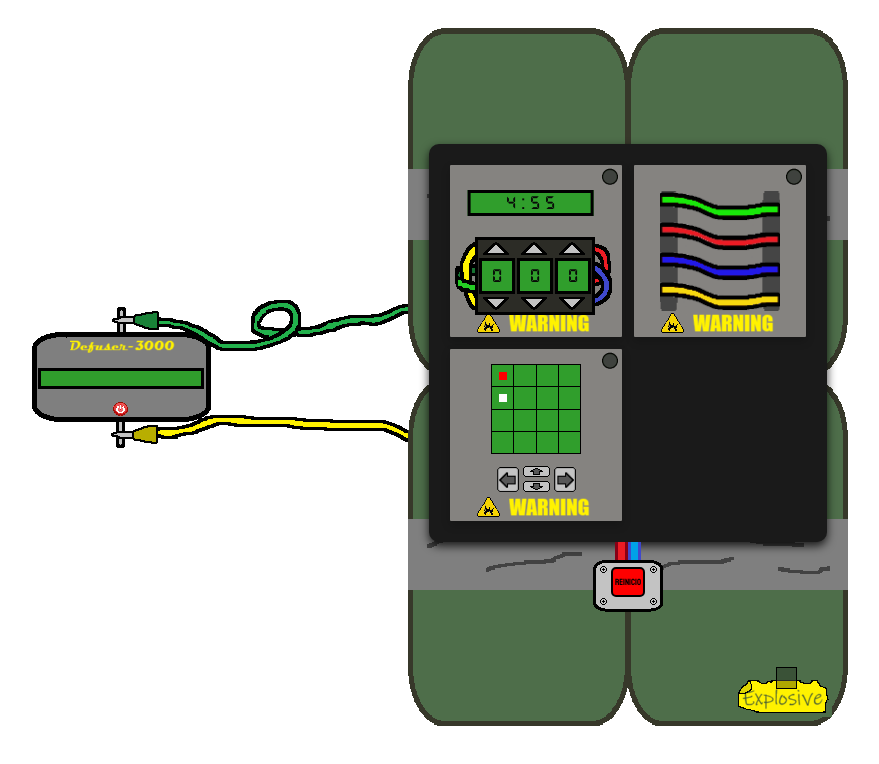
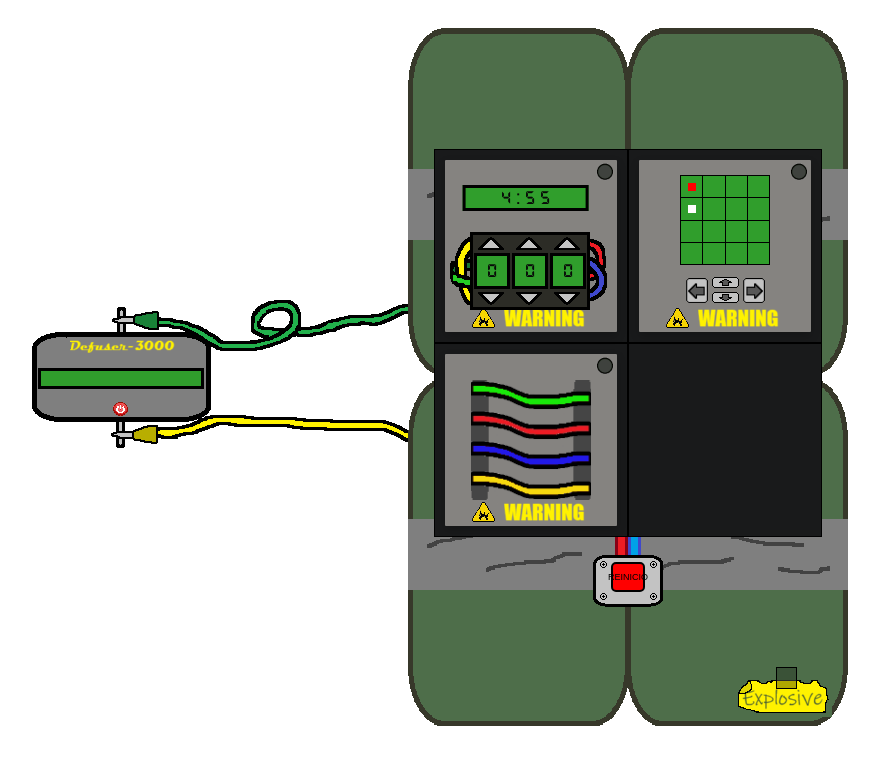
Before and after one commit to DanielSCuello/TFG-Bomba-DanielSanchez, a React (Vite) app: page / in a window 1280 px wide. Shown: the top 764 px of the page, without its empty margins (232-1111 px from the left). Built offline with nearby package versions, Linux system fonts and the light colour scheme.

Commit message:
Modulos se generan con el array de config y estilos ordenados

```diff
--- a/src/components/Bomba.jsx
+++ b/src/components/Bomba.jsx
@@ -2,16 +2,19 @@ import { useState, useEffect } from "react";
 import Modulo from "./Modulo.jsx";
 import Mensaje from "./Mensaje.jsx";
 import "./../styles/Bomba.css";
+import { MODULOS_CONFIG } from "../config/config.js";
+
 
 function Bomba(){
   const [fallado,setFallado] = useState(false);
   const [resuelto,setResuelto] = useState(false);
   const [reinicio, setReinicio] = useState(false);
-  const [modulos, setModulos] = useState([
-    { name: "temporizador", resuelto: false },
-    { name: "cables", resuelto: false },
-    { name: "laberinto", resuelto: false }
-  ]);
+  const [modulos, setModulos] = useState(
+    Object.keys(MODULOS_CONFIG.modulos).map((name) => ({
+    name,
+    resuelto: false,})
+  ));
+
 
   useEffect(()=>{
     if (modulos.every((modulo) => modulo.resuelto === true)) {
@@ -21,7 +24,7 @@ function Bomba(){
 
 
   useEffect(() => {
-    console.log(resuelto); // Esto imprimirá el valor correcto
+    console.log(resuelto);
   }, [resuelto]);
 
   const reiniciarBomba = () => {
@@ -33,21 +36,19 @@ function Bomba(){
     }, 100);
   };
 
+
   return (
     <div className="bomba-container">
       <Mensaje resuelto={resuelto} fallado={fallado}/>
         <div className="bomba">
-          <table className="tabla">
-              <thead>
-                  <tr>
-                    <th ><Modulo tipo="temporizador" modulos={modulos}  setModulo={setModulos} setBombaFallada={setFallado} reinicio={reinicio}/></th>
-                    <th ><Modulo tipo="cables" modulos={modulos}  setModulo={setModulos} setBombaFallada={setFallado} reinicio={reinicio}/></th>
-                  </tr>
-                  <tr>
-                    <th ><Modulo tipo="laberinto" modulos={modulos}  setModulo={setModulos} setBombaFallada={setFallado} reinicio={reinicio}/></th>
-                  </tr>
-              </thead>
-            </table>
+          <div className="modulos-grid">
+            {modulos.map((modulo) => (
+              <div  className={"modulo-container"}>
+                <Modulo tipo={modulo.name} modulos={modulos} setModulo={setModulos} setBombaFallada={setFallado} reinicio={reinicio}/>
+              </div>
+            ))}
+            {modulos.length%2!==0 &&<div className={"modulo-container"}/>}
+          </div>
             <div className="button-container">
               <button class="button" onClick={reiniciarBomba}>Reinicio</button>
             </div>
--- a/src/config/config.js
+++ b/src/config/config.js
@@ -22,6 +22,31 @@ export let GLOBAL_CONFIG = {
   },
 };
 
+export const MODULOS_CONFIG={
+  modulos: {
+    "temporizador":{
+      digito1: { valor : 1 },
+      digito2: { valor : 1 },
+      digito3: { valor : 1 },
+    },
+    "laberinto":{
+      coordenadas:{
+        coordenada: {x:0,y:0},
+        coordenada: {x:1,y:0},
+        coordenada: {x:1,y:1},
+        coordenada: {x:2,y:1},
+        coordenada: {x:2,y:2},
+        coordenada: {x:3,y:2},
+      },
+    },
+    "cables":{
+      cableroj: { color: "roj", orden: 1 },
+      cableazu: { color: "azu", orden: 2 },
+      cableama: { color: "ama", orden: 3 },
+      cablever: { color: "ver", orden: 4 },
+    },
+  },
+}
 
 export const TEMPORIZADOR_CONFIG = {
   digito1: { valor : 1 },
--- a/src/styles/Bomba.css
+++ b/src/styles/Bomba.css
@@ -1,17 +1,15 @@
-@import url('https://fonts.googleapis.com/css2?family=Staatliches&display=swap');
 
 .bomba-container {
   display: flex;
-  align-items: center; /* Alinea verticalmente */
+  align-items: center;
 }
-
 
 .bomba {
   flex-direction: column;
   border-collapse: separate;
   display: flex;
-  align-items: center; /* Centra los elementos horizontalmente */
-  justify-content: center; /* Centra todo verticalmente */
+  align-items: center;
+  justify-content: center;
   grid-template-columns: repeat(auto-fit, minmax(150px, 1fr));
   width : 400px;
   height: 660px;
@@ -20,20 +18,16 @@
   background-repeat: no-repeat;
   }
 
-  .tabla {
-    border-collapse: separate;
-    border-spacing: 10px;
-    background: #1a1a1a;
-    padding: 10px;
-    border-radius: 10px;
+  .modulos-grid {
+    display: grid;
     grid-template-columns: repeat(2, 1fr);
-    box-shadow: 0px 4px 10px rgba(0, 0, 0, 0.8);
-    width: auto;
-    text-align: center;
-    color: white;
   }
 
-
+  .modulo-container{
+    background-color: rgb(25, 26, 27);
+    padding: 10px;
+    border: 1px solid #000;
+  }
 
   .button-container{
     display: flex;
@@ -59,6 +53,8 @@
     align-items: center;
     text-align: center;
     border-radius: 5px;
+    padding: 10px 15px;
+    margin-top: 10px;
     font-size: 9px;
     font-family: 'Staatliches', sans-serif;
     cursor: pointer;
--- a/src/styles/Cables.css
+++ b/src/styles/Cables.css
@@ -38,7 +38,7 @@
 
 
 .cables-container {
-    justify-content: center; /* Centra horizontalmente */
+    justify-content: center;
     align-items: center;
     position: relative;
     margin:auto;
--- a/src/styles/Fondo.css
+++ b/src/styles/Fondo.css
@@ -2,8 +2,8 @@
     flex-direction: column;
     border-collapse: separate;
     display: flex;
-    align-items: center; /* Centra los elementos horizontalmente */
-    justify-content: center; /* Centra todo verticalmente */
+    align-items: center;
+    justify-content: center;
     height: 100%;
     width: 100%;
     padding: 20px;
--- a/src/styles/Laberinto.css
+++ b/src/styles/Laberinto.css
@@ -31,21 +31,21 @@
 
 
 .cuadrado-jugador{
-    position: absolute; /* Se posiciona dentro de la celda sin modificarla */
+    position: absolute;
     top: 50%;
     left: 50%;
-    transform: translate(-50%, -50%); /* Centra el cuadrado en la celda */
-    width: 8px;  /* Tamaño del cuadrado */
+    transform: translate(-50%, -50%);
+    width: 8px;
     height: 8px;
     background-color: red;
 }
 
 .cuadrado-final{
-    position: absolute; /* Se posiciona dentro de la celda sin modificarla */
+    position: absolute;
     top: 50%;
     left: 50%;
-    transform: translate(-50%, -50%); /* Centra el cuadrado en la celda */
-    width: 8px;  /* Tamaño del cuadrado */
+    transform: translate(-50%, -50%);
+    width: 8px;
     height: 8px;
     background-color: rgb(254, 254, 254);
 }
--- a/src/styles/Modulo.css
+++ b/src/styles/Modulo.css
@@ -1,23 +1,8 @@
-/* Contenedor principal en cuadrícula */
-.grid-container {
-  display: grid;
-  grid-template-columns: repeat(3, 1fr); /* Dos columnas */
-  grid-template-rows: repeat(2, 1fr);    /* Dos filas */
-  gap: 20px;
-  width: 80%;
-  max-width: 600px;
-  margin: 50px auto 50px;
-  height: 60vh;
-  margin-bottom: 100px;
-}
 
-/* Estilo de cada módulo */
+
 .modulo {
   position: relative;
   display: flex;
-  /*flex-direction: column;
-  justify-content: center;
-  align-items: center; */
   text-align: center;
   background-repeat: no-repeat;
   gap: 10px;
@@ -25,66 +10,21 @@
   padding: 5px;
   border-radius: 1px;
   box-shadow: 0px 4px 10px rgba(0, 0, 0, 0.2);
-  width: 162px;  /* Fija el ancho */
-  height: 162px; /* Fija la altura para hacer un cuadrado */
+  width: 162px;
+  height: 162px;
   background-image: url("../images/Modulo.png");
-}
-
-h2 {
-  color: #007bff;
-}
-
-input {
-  width: 80%;
-  margin: 10px auto;
-  padding: 10px;
-  border: 1px solid #ccc;
-  border-radius: 5px;
-  font-size: 16px;
-}
-
-button {
-  background: #007bff;
-  color: white;
-  border: none;
-  padding: 10px 15px;
-  font-size: 20px;
-  cursor: pointer;
-  border-radius: 5px;
-  transition: 0.3s;
-  margin-top: 10px;
-}
-
-button:hover {
-  background: #0056b3;
-}
-
-.circle {
-  width: 100px;
-  height: 100px;
-  border-radius: 50%;
-  background-color: rgb(68, 67, 67);
-  position: absolute;
-  top: 0;
-  left: 0;
-  margin: 10px; /* Pequeño margen para que no toque el borde */
-}
-
-@keyframes colorChange {
-  0% { background-color: rgb(68, 67, 67); }
-  100% { background-color: rgb(247, 6, 6); }
 }
 
 .luz-roj,.luz-apa,.luz-ver {
   position: absolute;
-  top: 2px;   /* Margen superior */
-  right: 2px; /* Margen derecho */
-  width: 20px; /* Ancho fijo */
-  height: 20px; /* Alto fijo */
+  top: 2px;
+  right: 2px;
+  width: 20px;
+  height: 20px;
   background-size: cover;
   background-position: center;
   background-repeat: no-repeat;
-  object-fit: cover; /* Asegura que la imagen se ajuste sin deformarse */
+  object-fit: cover;
 }
 
 .luz-roj {
```
